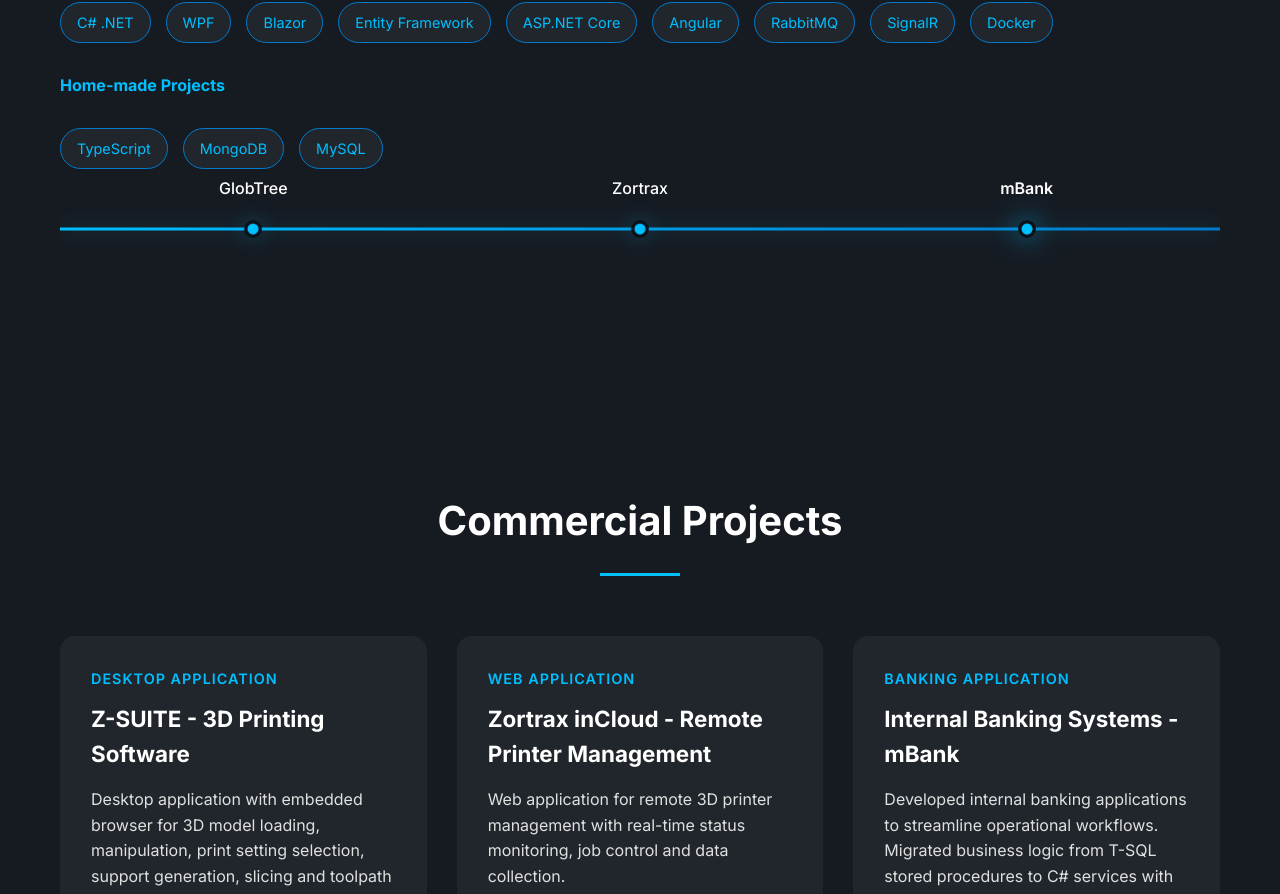
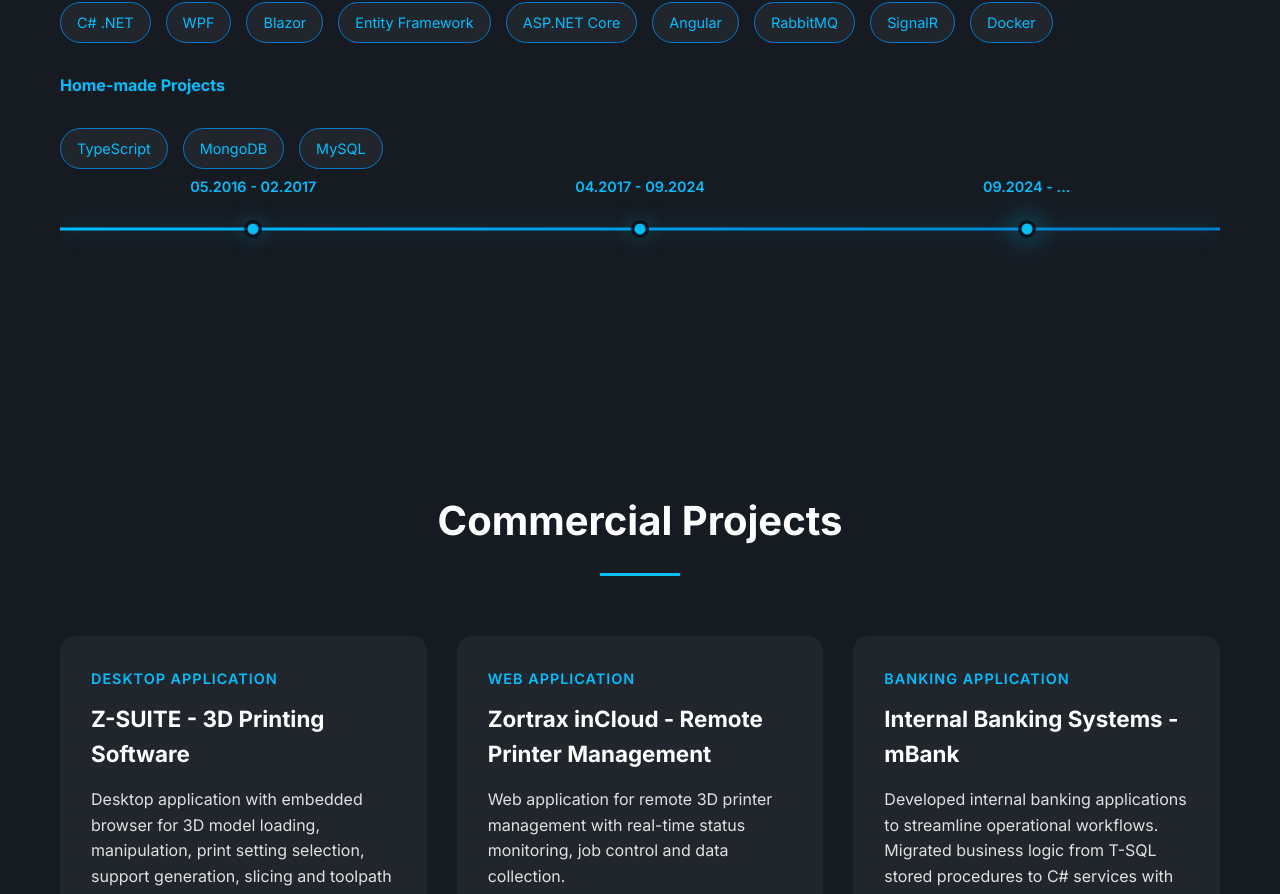
Before and after one commit to PawelWielga/dihor, a React (Vite) app: page / in a window 1280 px wide. Shown: the part 1439-2333 px from the top of the page. Built offline with nearby package versions, Linux system fonts and the light colour scheme.

Commit message:
Adjust timeline order

```diff
--- a/src/components/Timeline.jsx
+++ b/src/components/Timeline.jsx
@@ -12,8 +12,8 @@
             <div className="timeline-dot" />
             {current && <div className="current-label">CURRENT</div>}
             <div className="timeline-content">
+              <div className="company">{company}</div>
               <div className="date">{date}</div>
-              <div className="company">{company}</div>
             </div>
           </div>
         ))}
--- a/src/index.css
+++ b/src/index.css
@@ -723,7 +723,7 @@
             font-size: 0.9rem;
             font-weight: 600;
             color: var(--accent-cyan);
-            margin-bottom: 5px;
+            margin-top: 5px;
             white-space: nowrap;
         }
 
```
